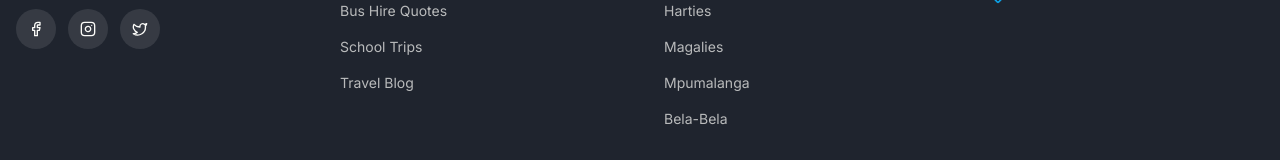
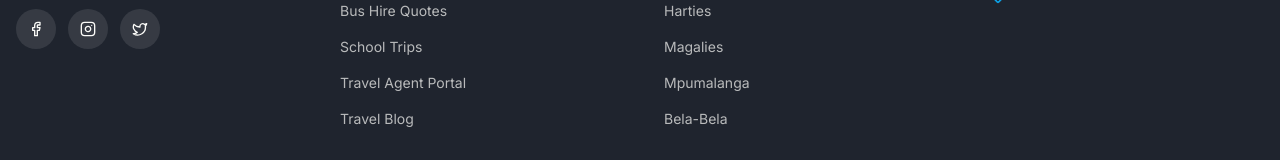
Before and after one commit to TravelAffordable/instant-travel-quote, a React (Vite) app: page /blog in a window 1280 px wide. Shown: the part 1752-1912 px from the top of the page. Built offline with nearby package versions, Linux system fonts and the light colour scheme.

Commit message:
Changes
Co-authored-by: TravelAffordable <194910592+TravelAffordable@users.noreply.github.com>

```diff
--- a/src/components/Footer.tsx
+++ b/src/components/Footer.tsx
@@ -87,6 +87,11 @@ export function Footer() {
                 <li>
                   <Link to="/school-trips" className="text-background/70 hover:text-primary text-sm transition-colors">
                     School Trips
+                  </Link>
+                </li>
+                <li>
+                  <Link to="/travel-agent" className="text-background/70 hover:text-primary text-sm transition-colors">
+                    Travel Agent Portal
                   </Link>
                 </li>
                 <li>
```
